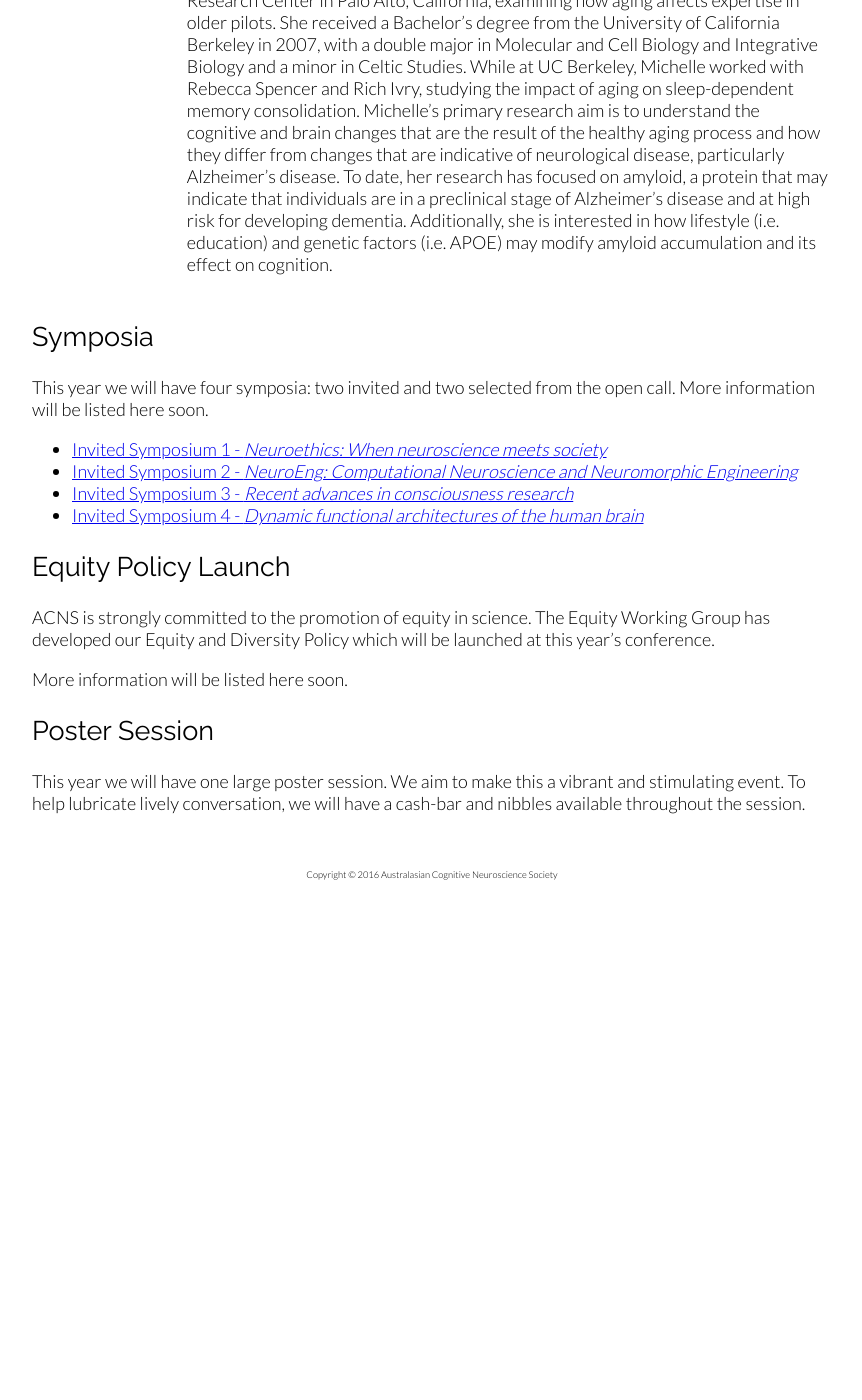
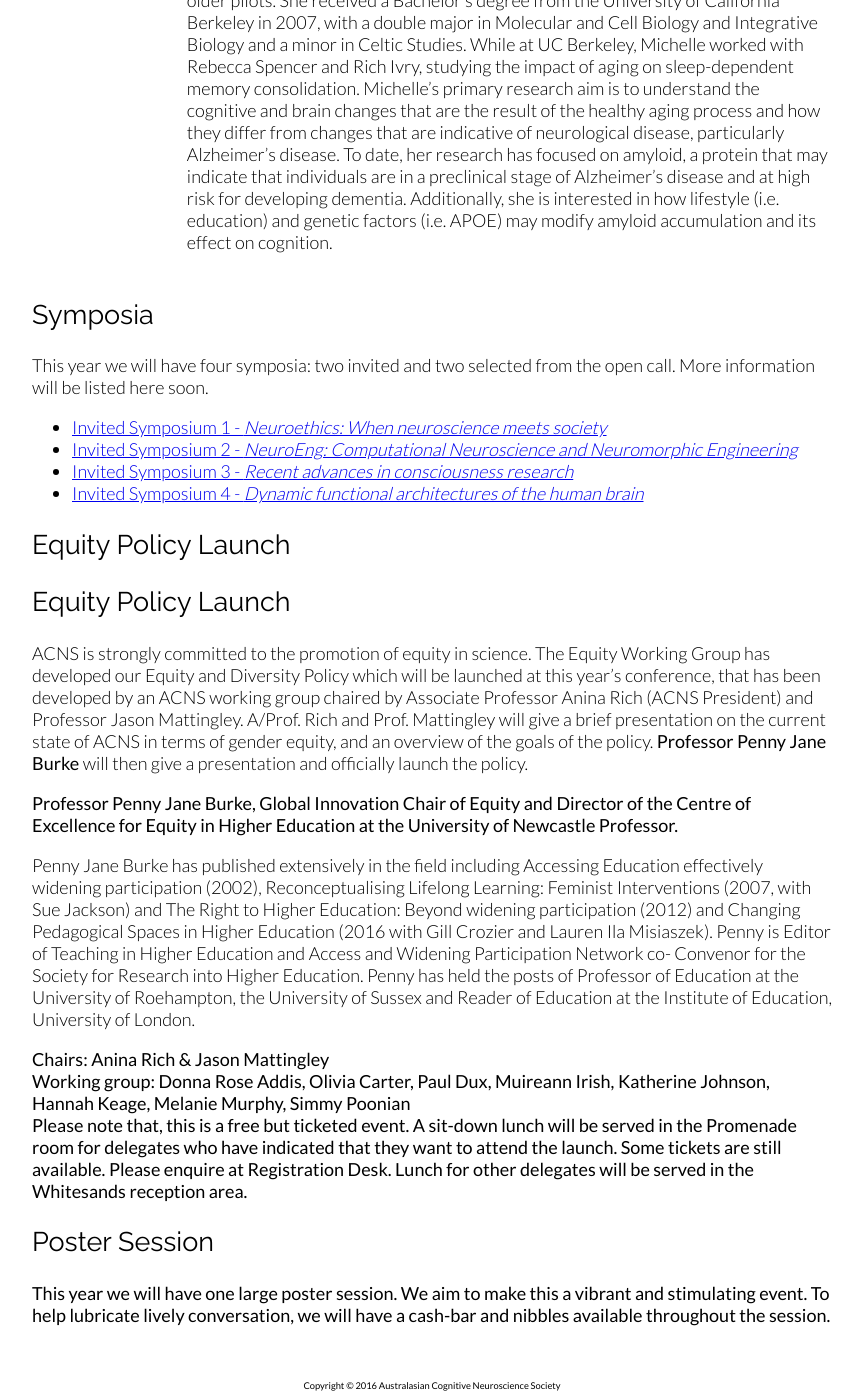
Before and after one commit to acnc/acnc.github.io, a Jekyll site: the page built from program.html, in a window 1280 px wide and 1400 px high, scrolled down 2248 px. Shown: the whole window, without its empty margins (208-1070 px from the left). Built offline with Jekyll 4.4.1, drawn with Linux system fonts in a browser that asks for light colours; before the commit the page ends 3137 px from its top, so only the background shows below that; some of the changed text lies outside the part shown.

```diff
--- a/program.html
+++ b/program.html
@@ -125,12 +125,28 @@
 
 <h2><a name="equity">Equity Policy Launch</a></h2>
 
+<h2><a name="equity">Equity Policy Launch</a></h2>
+
 <p>
-    ACNS is strongly committed to the promotion of equity in science. The Equity Working Group has developed our Equity and Diversity Policy which will be launched at this year’s conference.
+    ACNS is strongly committed to the promotion of equity in science. The Equity Working Group has developed our Equity and Diversity Policy which will be launched at this year’s conference, that has been developed by an
+ACNS working group chaired by Associate Professor Anina Rich (ACNS President) and Professor Jason Mattingley. A/Prof. Rich and Prof. Mattingley will give a brief presentation on the current state of ACNS in terms of gender equity, and an overview of the goals of the policy. <b>Professor Penny Jane Burke</b> will then give a presentation and officially launch the policy.
+
 </p>
 
 <p>
-    More information will be listed here soon.
+<b>Professor Penny Jane Burke, Global Innovation Chair of Equity and Director of the Centre of Excellence for Equity in Higher Education at the University of Newcastle Professor.</b>
+</p>
+
+<p>
+Penny Jane Burke has published extensively in the field including Accessing Education effectively widening participation (2002), Reconceptualising Lifelong Learning: Feminist Interventions (2007, with Sue Jackson) and The Right to Higher Education: Beyond widening participation (2012) and Changing Pedagogical Spaces in Higher Education (2016 with Gill Crozier and Lauren Ila Misiaszek). Penny is Editor of Teaching in Higher Education and Access and Widening Participation Network co- Convenor for the Society for Research into Higher Education. Penny has held the posts of Professor of Education at the University of Roehampton, the University of Sussex and Reader of Education at the Institute of Education, University of London.
+</p>
+
+<p>
+<b>Chairs:<b/> Anina Rich & Jason Mattingley <br />
+<b>Working group:<b/> Donna Rose Addis, Olivia Carter, Paul Dux, Muireann Irish, Katherine Johnson, Hannah Keage, Melanie Murphy, Simmy Poonian <br />
+<b>Please note that, this is a free but ticketed event.<b/> A sit-down lunch will be served in the Promenade room for delegates who have indicated that they want to attend the launch. Some tickets are still available. Please enquire at Registration Desk. Lunch for other delegates will be served in the Whitesands
+reception area.
+
 </p>
 
 <h2><a name="poster">Poster Session</a></h2>
```
Also changed, not shown: other parts of program.html (+2 -2 lines), 1 other file.
